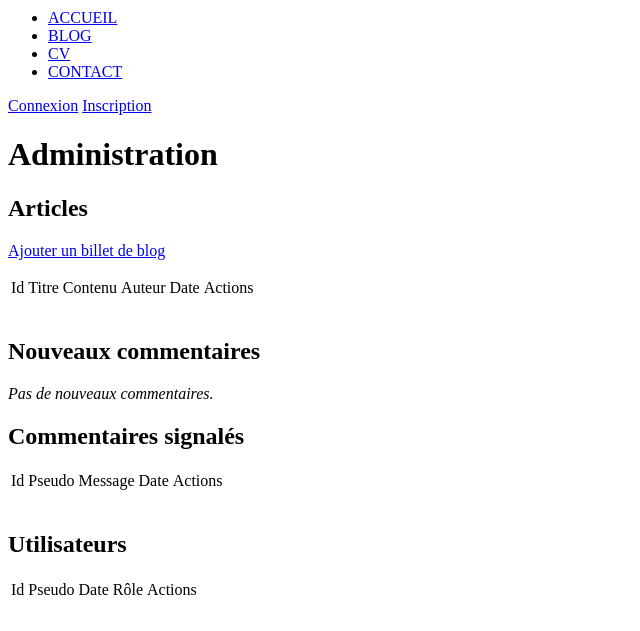
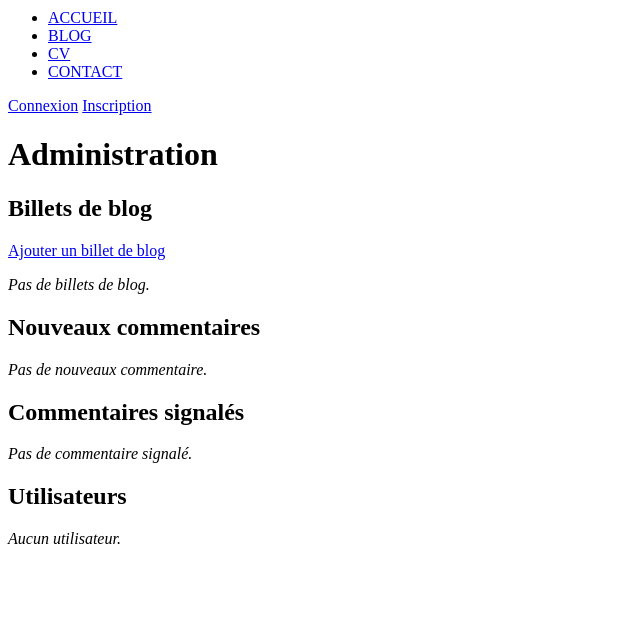
Before and after one commit to Reididsorg/lemonologueduvosgien, a PHP site: template public/templates/back/admin.html.twig in a window 1280 px wide. Shown: the part 169-800 px from the top of the page, without its empty margins (0-640 px from the left). Run offline with PHP 8.4, Linux system fonts and the light colour scheme; the template is opened without the code that fills it, so the values that code supplies are empty; some libraries are stand-ins or nearby versions.

Commit message:
added check in all templates where it is possible

```diff
--- a/public/templates/back/admin.html.twig
+++ b/public/templates/back/admin.html.twig
@@ -9,8 +9,11 @@
         <h1>Administration</h1>
 
         <div id="admin">
-            <h2>Articles</h2>
+            <h2>Billets de blog</h2>
             <p><a href="index.php?action=createOnePost">Ajouter un billet de blog</a></p>
+            {% if posts is empty %}
+                <em>Pas de billets de blog.</em>
+            {% else %}
                 <table>
                     <tr>
                         <td>Id</td>
@@ -34,10 +37,11 @@
                         </tr>
                     {% endfor %}
                 </table>
+            {% endif %}
             <br>
             <h2>Nouveaux commentaires</h2>
             {% if newComments is empty %}
-                <em>Pas de nouveaux commentaires.</em>
+                <em>Pas de nouveaux commentaire.</em>
             {% else %}
                 <table>
                     <tr>
@@ -63,6 +67,9 @@
             {% endif %}
             <br>
             <h2>Commentaires signalés</h2>
+            {% if flagComments is empty %}
+                <em>Pas de commentaire signalé.</em>
+            {% else %}
                 <table>
                     <tr>
                         <td>Id</td>
@@ -84,8 +91,12 @@
                         </tr>
                     {% endfor %}
                 </table>
+            {% endif %}
             <br>
             <h2>Utilisateurs</h2>
+            {% if users is empty %}
+                <em>Aucun utilisateur.</em>
+            {% else %}
                 <table>
                     <tr>
                         <td>Id</td>
@@ -109,6 +120,7 @@
                         </tr>
                     {% endfor %}
                 </table>
+            {% endif %}
             <br>
         </div>
 
--- a/public/templates/front/getAllPosts.html.twig
+++ b/public/templates/front/getAllPosts.html.twig
@@ -11,7 +11,9 @@
         <h1>ACCUEIL</h1>
 
         <div id="posts">
-
+            {% if posts is empty %}
+                <em>Aucun billet de blog pour le moment.</em>
+            {% else %}
                 {% for post in posts %}
                     <div>
                         <h2>
@@ -23,6 +25,7 @@
                         <em>({{ post.postDateFr }}) par <strong>{{ post.postAuthor }}</strong></em>
                     </div>
                 {% endfor %}
+            {% endif %}
 
         </div>
 
--- a/public/templates/front/getOnePostAndHisComments.html.twig
+++ b/public/templates/front/getOnePostAndHisComments.html.twig
@@ -49,7 +49,7 @@
                     {% endfor %}
                 </ul>
             {% else %}
-                <p>Aucun commentaire pour le moment</p>
+                <em>Aucun commentaire pour le moment.</em>
             {% endif %}
 
             {% if session.get('roleName') is same as('admin') or session.get('roleName') is same as('editor') %}
```
Lines whose indentation alone changed are shown as unchanged.
